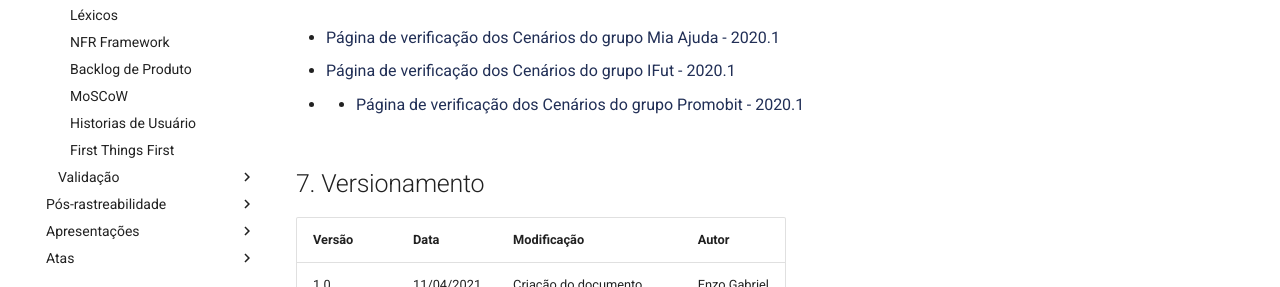
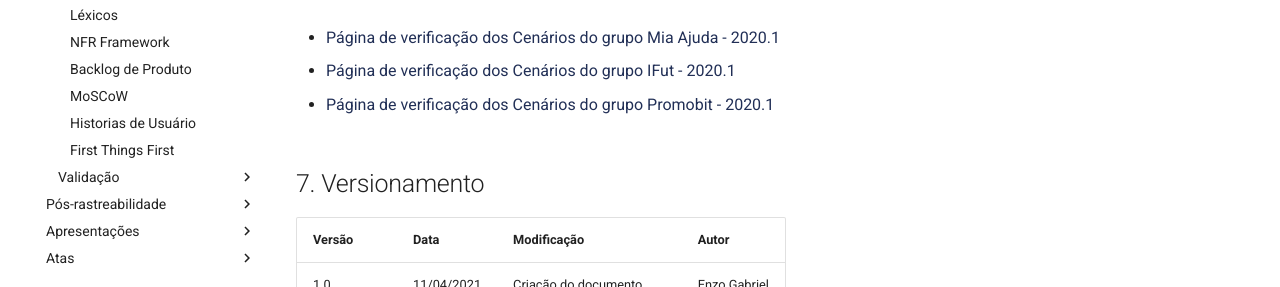
Before and after one commit to sergiosacj/2020.2-CarteiraDigitalTransito, an MkDocs documentation site: the page built from docs/analise/verificacao/cenario.md, in a window 1280 px wide and 900 px high, scrolled down 3136 px. Shown: the part 416-703 px from the top of the window. Built offline with MkDocs 1.6.1 and Material for MkDocs 9.7.7, drawn with Linux system fonts in a browser that asks for light colours; comment, search, counter and statistics services are not loaded.

Commit message:
delete de um caracter

```diff
--- a/docs/analise/verificacao/cenario.md
+++ b/docs/analise/verificacao/cenario.md
@@ -87,7 +87,7 @@
 
 - [Página de verificação dos Cenários do grupo IFut - 2020.1](https://requisitos-de-software.github.io/2020.1-iFut/analise/verificacoes/mod_cenarios/)
 
-- - [Página de verificação dos Cenários do grupo Promobit - 2020.1](https://requisitos-de-software.github.io/2020.1-Promobit/analise/verificacao/cenario/)
+- [Página de verificação dos Cenários do grupo Promobit - 2020.1](https://requisitos-de-software.github.io/2020.1-Promobit/analise/verificacao/cenario/)
 
 ## 7. Versionamento
 | Versão | Data | Modificação | Autor |
```
